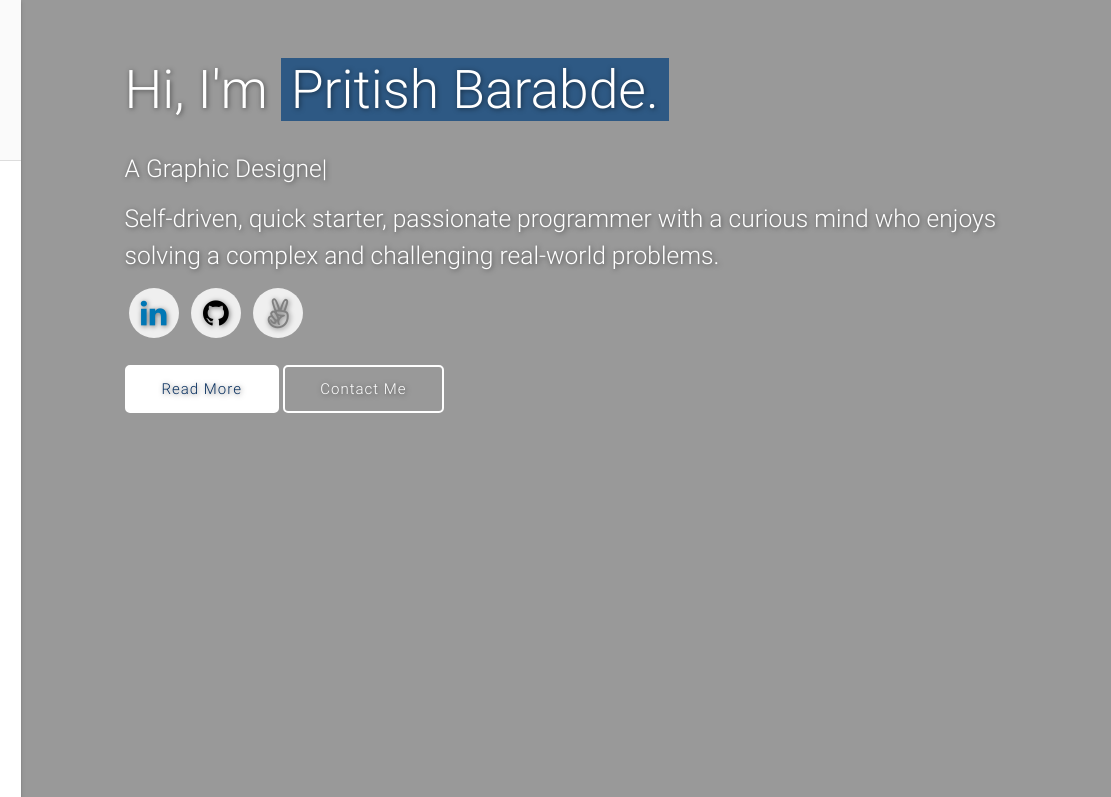
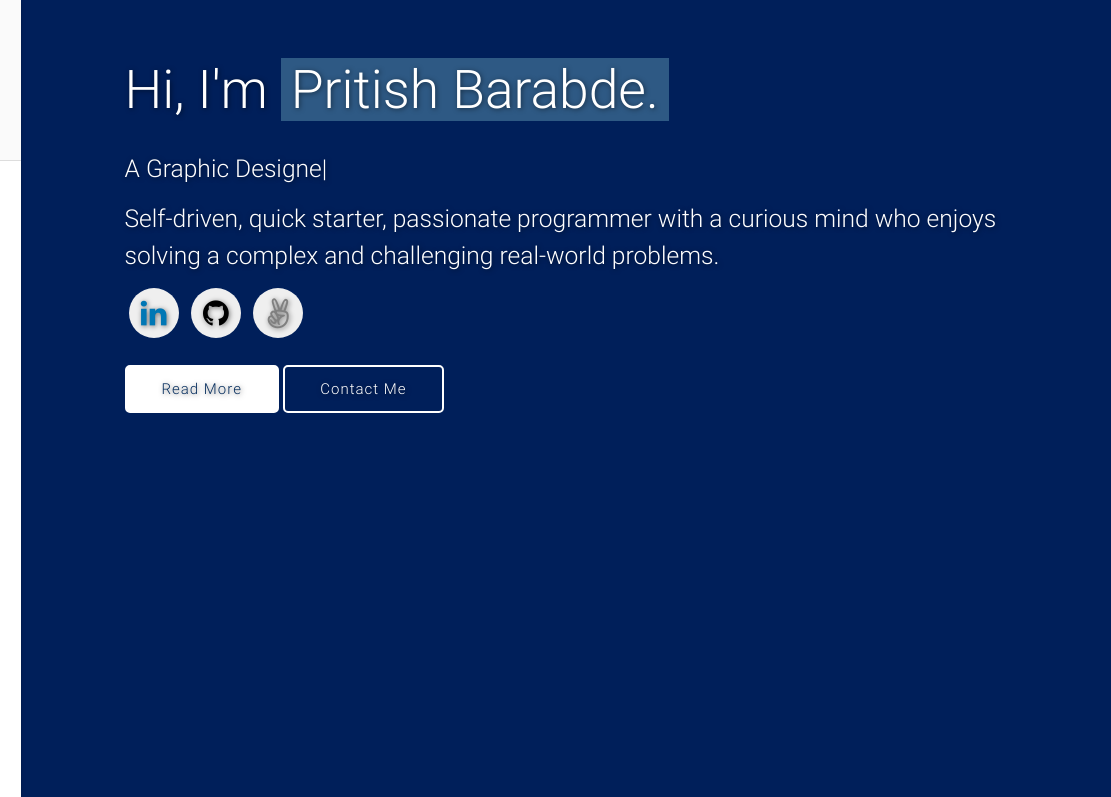
Before and after one commit to pritishbarabde/Portfolio, a plain HTML site: page index.html in a window 1280 px wide. Shown: the top 797 px of the page, 169-1280 px from the left. Drawn offline with nearby package versions, Linux system fonts and the light colour scheme.

Commit message:
Update style.css

```diff
--- a/assets/css/style.css
+++ b/assets/css/style.css
@@ -320,7 +320,7 @@ h3 {
 } */
 
 #intro.section {
-  background: #ffffff repeat;
+  background: #003396 repeat;
   position: relative;
 }
 
```
